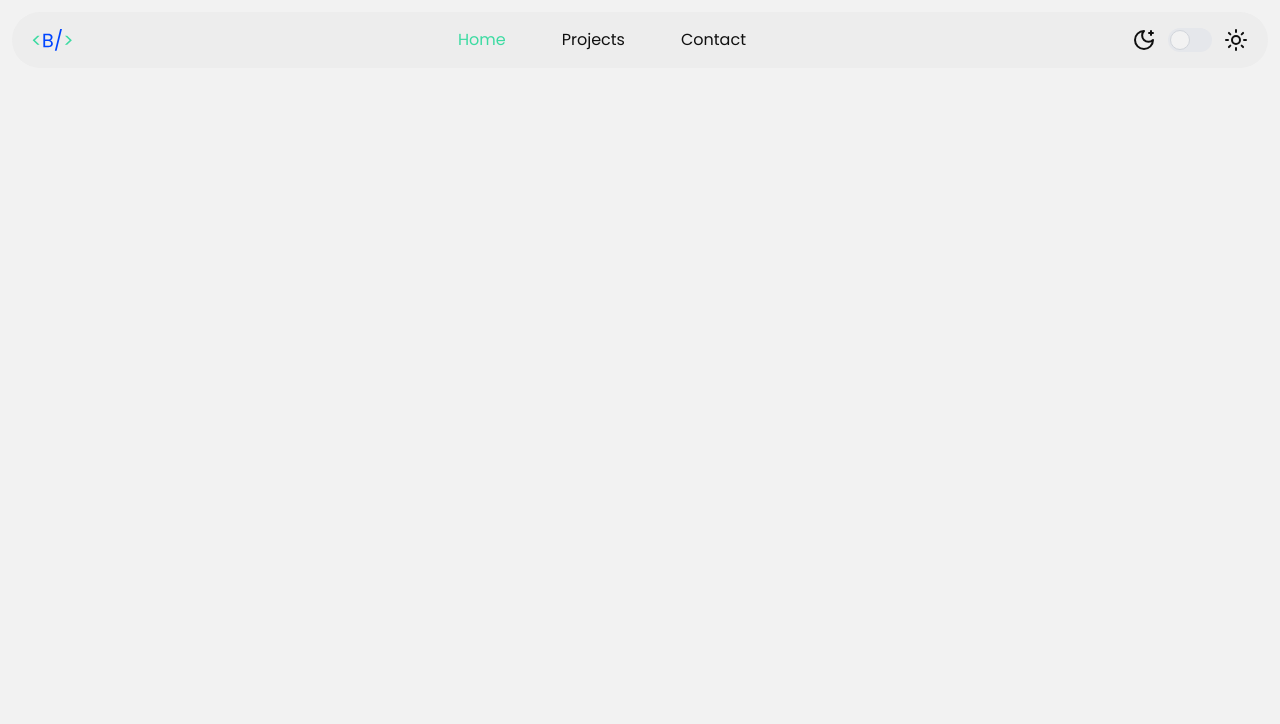
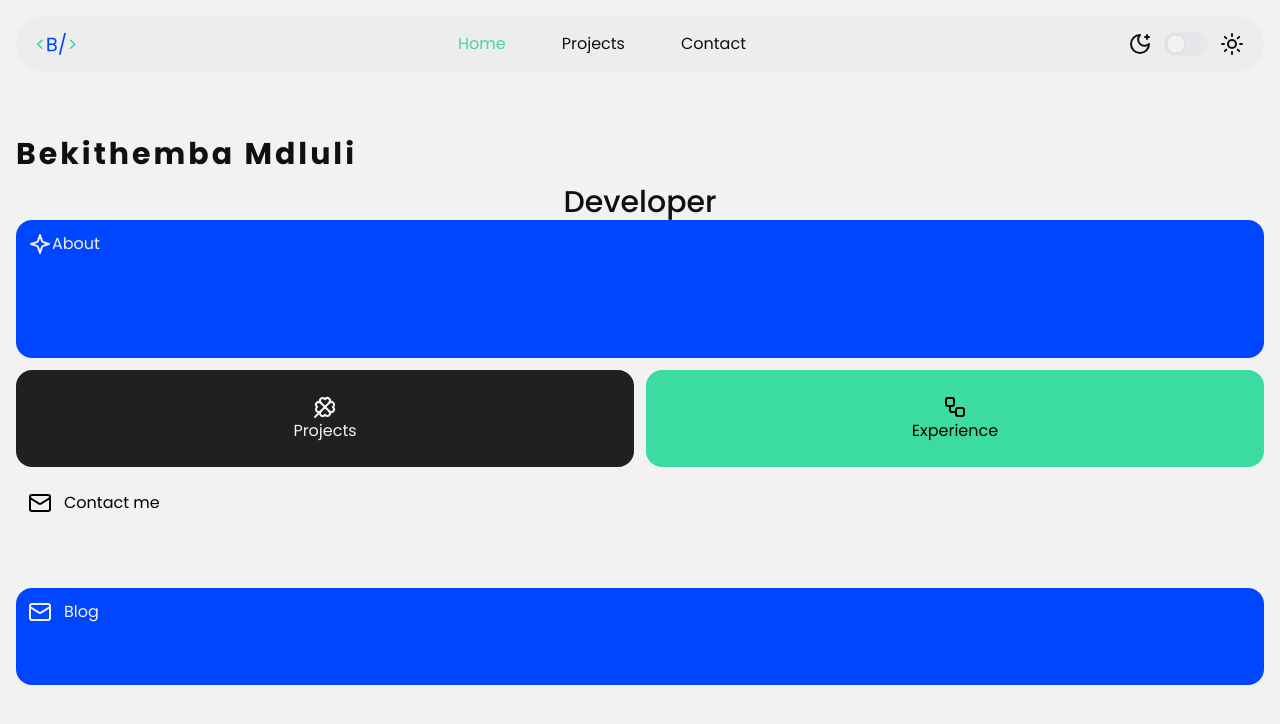
Before and after one commit to BMdluli/portfolio, a Next.js app: page / in a window 1280 px wide. Shown: the top 724 px of the page. Built offline with nearby package versions, Linux system fonts and the light colour scheme.

Commit message:
add: hero card

```diff
--- a/app/(root)/page.tsx
+++ b/app/(root)/page.tsx
@@ -1,9 +1,11 @@
+import Hero from "@/components/hero";
 import Navbar from "@/components/navbar";
 
 export default function Home() {
   return (
-    <main className="bg-white dark:bg-black h-full p-3" id="#home">
+    <main className="bg-white dark:bg-black h-full p-4" id="#home">
       <Navbar />
+      <Hero />
     </main>
   );
 }
--- /dev/null
+++ b/components/hero-card.tsx
@@ -0,0 +1,18 @@
+import { cn } from "@/lib/utils";
+
+interface HeroCardProps {
+  title: string;
+  icon: any;
+  className: string;
+}
+
+const HeroCard: React.FC<HeroCardProps> = ({ title, icon, className }) => {
+  return (
+    <div className={cn("rounded-2xl", className)}>
+      {icon}
+      <p>{title}</p>
+    </div>
+  );
+};
+
+export default HeroCard;
--- /dev/null
+++ b/components/hero.tsx
@@ -0,0 +1,50 @@
+import { Clover, Mail, Paperclip, Sparkle, Workflow } from "lucide-react";
+import HeroCard from "./hero-card";
+
+const Hero = () => {
+  return (
+    <div className="mt-16">
+      <h1 className="text-black font-bold dark:text-white text-3xl tracking-widest">
+        Bekithemba Mdluli <br />
+      </h1>
+
+      <h2 className="font-medium text-center text-black dark:text-white text-3xl mt-3">
+        Developer
+      </h2>
+
+      <div className="grid grid-cols-2 gap-3">
+        <HeroCard
+          title="About"
+          icon={<Sparkle />}
+          className="bg-primary col-span-2 text-white flex p-3 h-[138px]"
+        />
+
+        <HeroCard
+          title="Projects"
+          icon={<Clover />}
+          className="bg-dark-gray text-white flex flex-col justify-center items-center h-[97px]"
+        />
+
+        <HeroCard
+          title="Experience"
+          icon={<Workflow />}
+          className="bg-secondary flex flex-col justify-center items-center h-[97px]"
+        />
+
+        <HeroCard
+          title="Contact me"
+          icon={<Mail />}
+          className="bg-white flex gap-3 col-span-2 h-[97px] p-3"
+        />
+
+        <HeroCard
+          title="Blog"
+          icon={<Mail />}
+          className="bg-primary text-white flex gap-3 col-span-2 h-[97px] p-3 cursor-not-allowed"
+        />
+      </div>
+    </div>
+  );
+};
+
+export default Hero;
--- a/components/navbar.tsx
+++ b/components/navbar.tsx
@@ -52,7 +52,7 @@ const Navbar = () => {
         </ul>
       </nav>
 
-      <div className="flex items-center gap-3">
+      <div className="hidden md:flex items-center gap-3">
         <MoonStar className="text-black dark:text-white" />
 
         <label className="relative inline-flex items-center cursor-pointer">
```
